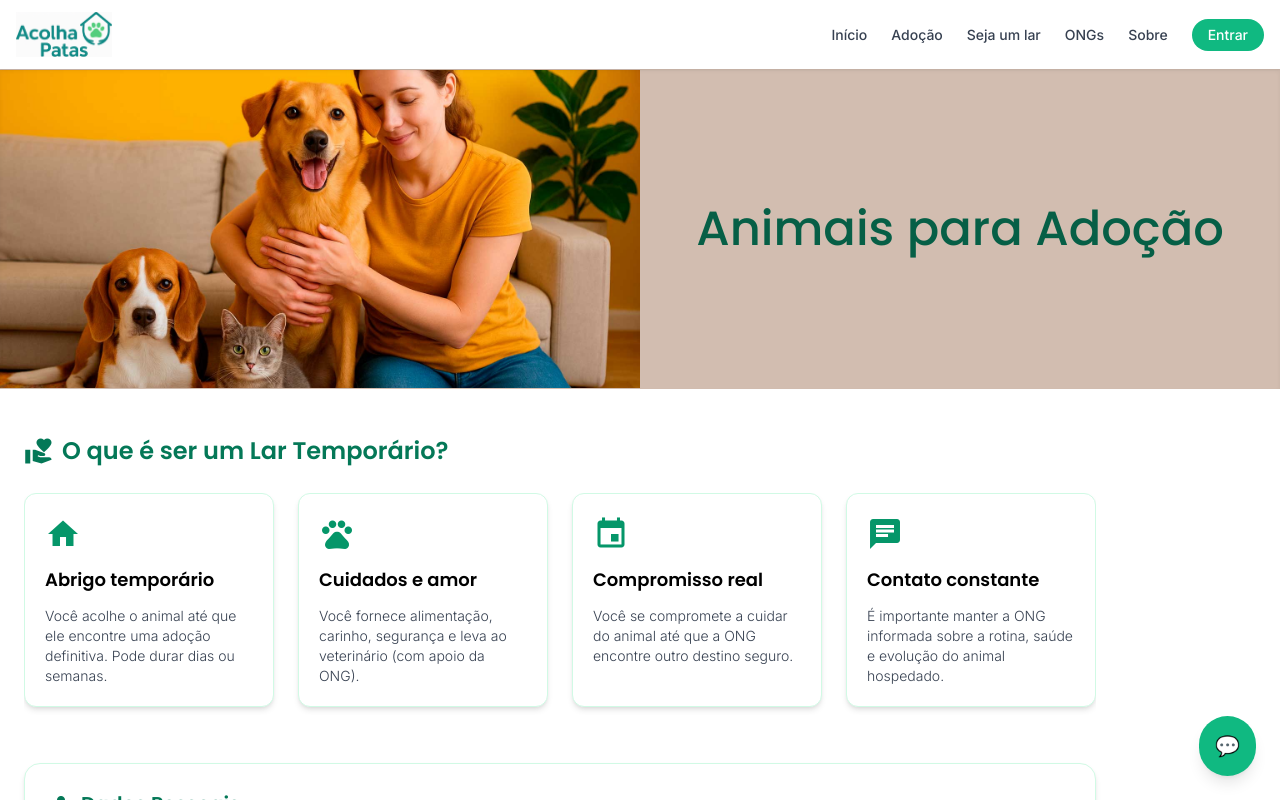
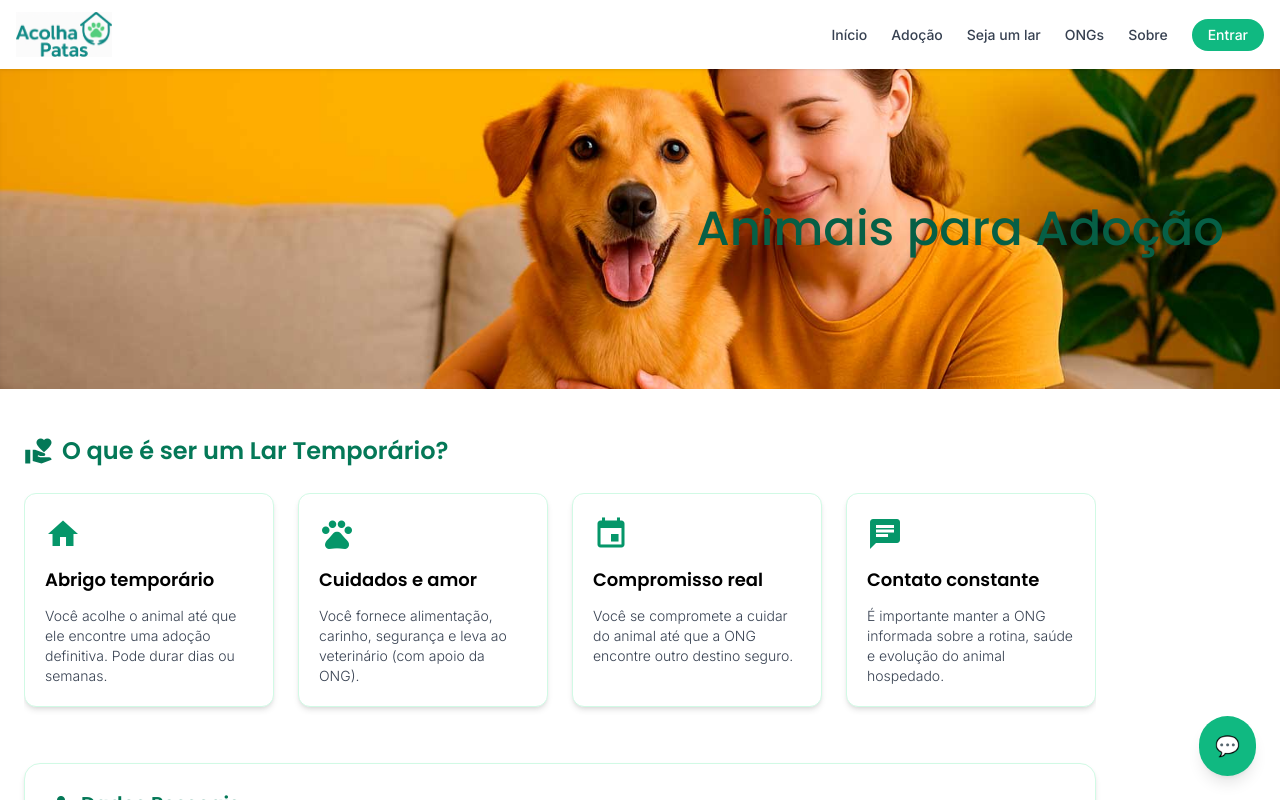
Before and after one commit to adrianabonfanti/acolhapatas-frontend, a React (Vite) app: page /lar in a window 1280 px wide. Shown: the top 800 px of the page. Built offline with nearby package versions, Linux system fonts and the light colour scheme; no server answers.

Commit message:
Deploy global

```diff
--- a/src/styles/global.css
+++ b/src/styles/global.css
@@ -59,8 +59,8 @@ font-family: "Poppins";
   }
   .headerLar{
     background-image: url(/lar_lado.jpg);
-    background-size: 50%;
-    background-position: left;
+    background-size: cover;
+    background-position-y: 2%;
     background-repeat: no-repeat;
     background-color: #d2bdb0;
     }
```
